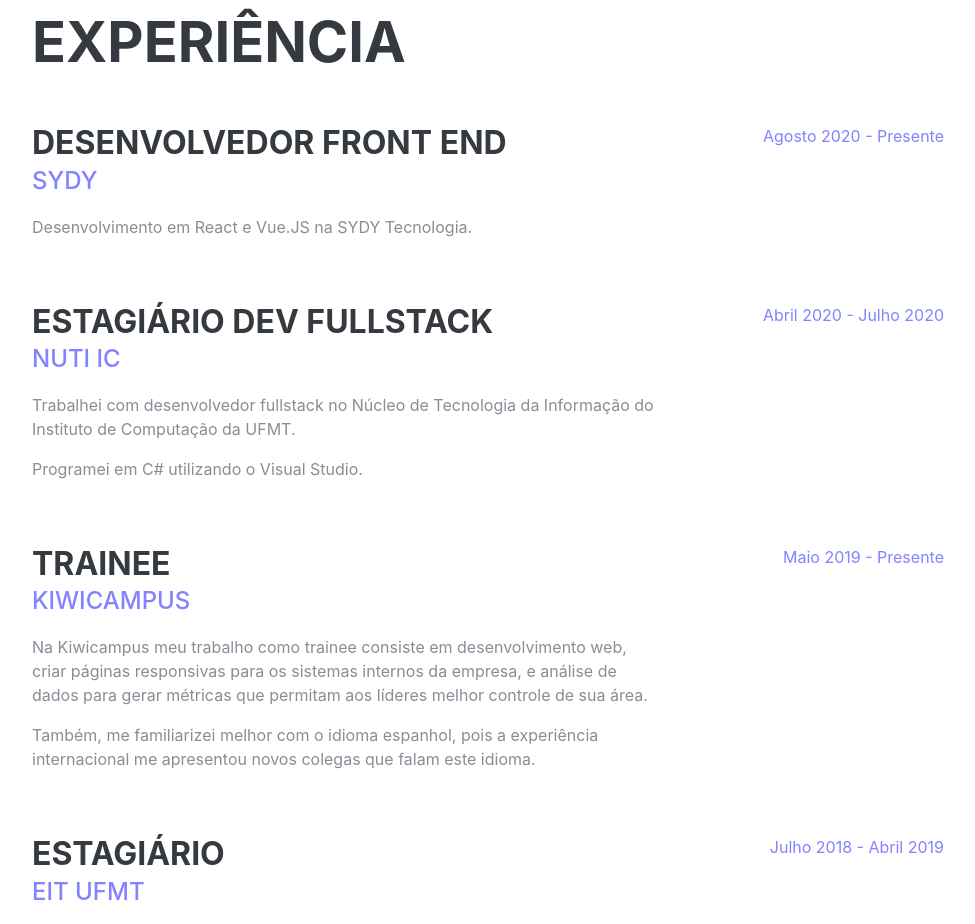
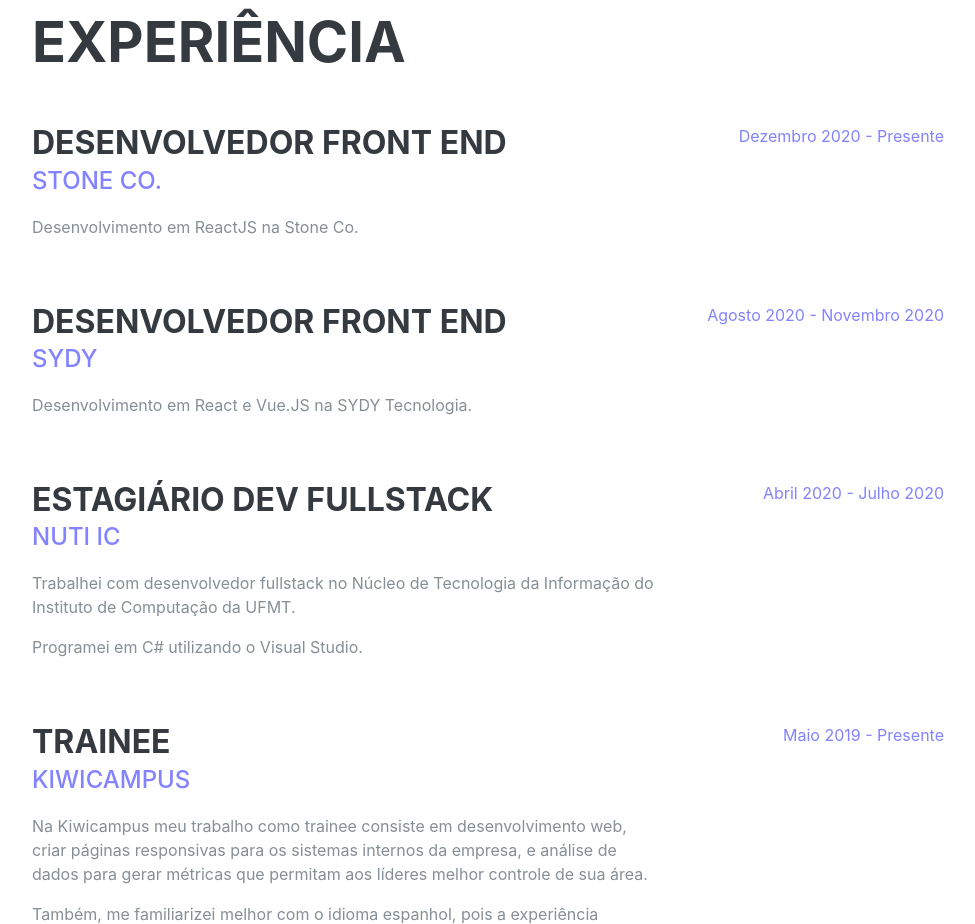
Before and after one commit to paulo9mv/paulo9mv.github.io, a plain HTML site: page index.html in a window 1280 px wide. Shown: the part 840-1764 px from the top of the page, without its empty margins (288-1263 px from the left). Drawn offline with Linux system fonts and the light colour scheme; a script that the page names is missing; a web font is replaced by a local one.

Commit message:
Update index.html

```diff
--- a/index.html
+++ b/index.html
@@ -116,11 +116,22 @@
           <div class="resume-item d-flex flex-column flex-md-row mb-5">
             <div class="resume-content mr-auto">
               <h3 class="mb-0">Desenvolvedor Front End</h3>
-              <div class="subheading mb-3"><a href="http://radis.ufmt.br/site/" target="_blank">SYDY</a></div>
+              <div class="subheading mb-3"><a href="https://www.stone.com.br/" target="_blank">Stone Co.</a></div>
+              <p>Desenvolvimento em ReactJS na Stone Co.</p>
+            </div>
+            <div class="resume-date text-md-right">
+              <span class="text-primary">Dezembro 2020 - Presente</span>
+            </div>
+          </div>
+
+          <div class="resume-item d-flex flex-column flex-md-row mb-5">
+            <div class="resume-content mr-auto">
+              <h3 class="mb-0">Desenvolvedor Front End</h3>
+              <div class="subheading mb-3"><a href="http://sydy.com.br/" target="_blank">SYDY</a></div>
               <p>Desenvolvimento em React e Vue.JS na SYDY Tecnologia.</p>
             </div>
             <div class="resume-date text-md-right">
-              <span class="text-primary">Agosto 2020 - Presente</span>
+              <span class="text-primary">Agosto 2020 - Novembro 2020</span>
             </div>
           </div>
 
```
